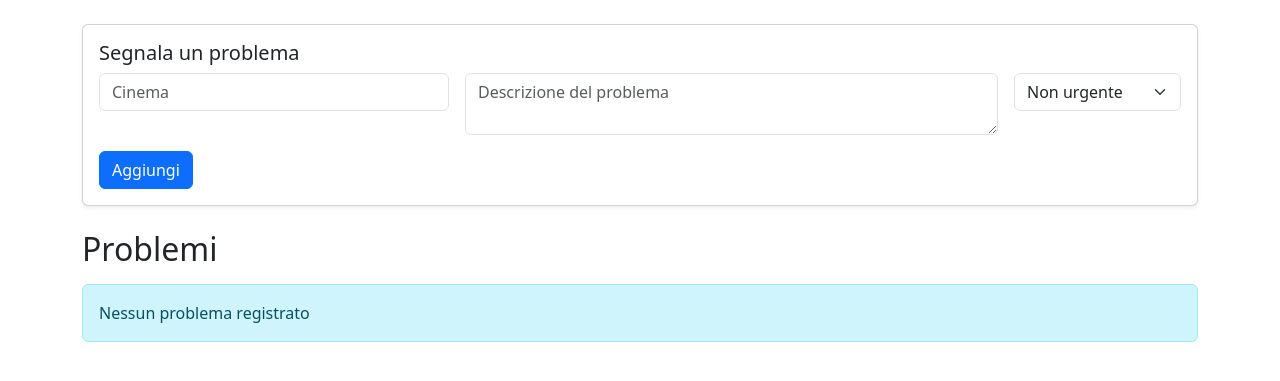
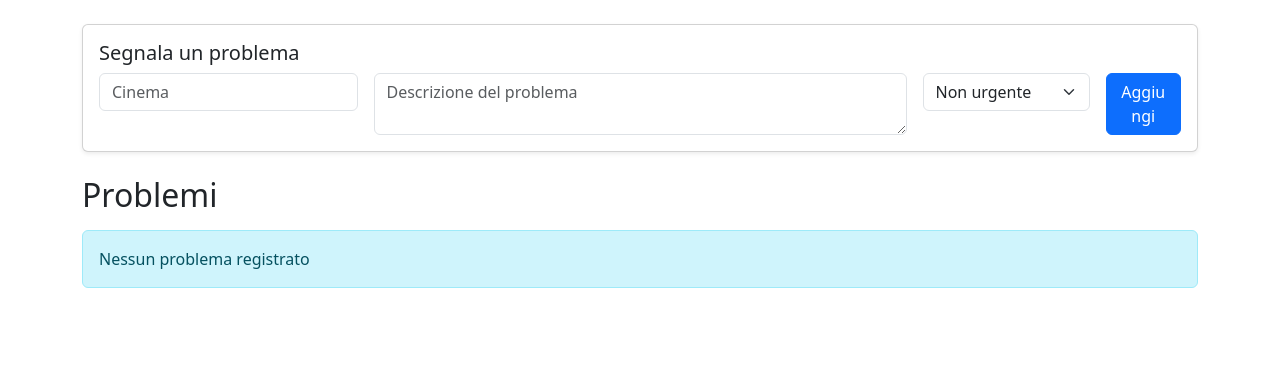
Before and after one commit to Roccotot/SigraFilm-NOC, a Flask app: page /dashboard in a window 1280 px wide. Shown: the part 76-457 px from the top of the page. Run offline with Flask 3, Linux system fonts and the light colour scheme; the visitor is signed in with stand-in values (Sample User, id 1); data that the repository does not hold is empty.

Commit message:
Update dashboard.html

```diff
--- a/templates/dashboard.html
+++ b/templates/dashboard.html
@@ -14,13 +14,16 @@
       <a class="navbar-brand d-none d-lg-block mx-auto" href="https://sigrafilm.com/" target="_blank">
         <img src="{{ url_for('static', filename='logo_sigra.png') }}" alt="Logo SigraFilm" height="50">
       </a>
+
       <button class="navbar-toggler" type="button" data-bs-toggle="collapse" data-bs-target="#navbarContent">
         <span class="navbar-toggler-icon"></span>
       </button>
+
       <div class="collapse navbar-collapse justify-content-between" id="navbarContent">
         <a class="navbar-brand d-none d-lg-block mx-auto" href="#">
           <img src="{{ url_for('static', filename='logo_sigra.png') }}" alt="Logo SigraFilm" height="50">
         </a>
+
         <div class="d-flex">
           {% if session.get("role") == "admin" %}
             <a href="{{ url_for('users') }}" class="btn btn-outline-light me-2">Gestione Utenti</a>
@@ -37,9 +40,9 @@
     <div class="card shadow-sm mb-4">
       <div class="card-body">
         <h5 class="card-title">Segnala un problema</h5>
-        <form method="post" action="{{ url_for('add_problem') }}">
+        <form method="post" action="{{ url_for('dashboard') }}">
           <div class="row g-3">
-            <div class="col-12 col-md-4">
+            <div class="col-12 col-md-3">
               <input type="text" name="cinema" class="form-control" placeholder="Cinema" required>
             </div>
             <div class="col-12 col-md-6">
@@ -52,9 +55,9 @@
                 <option value="Critico">Critico</option>
               </select>
             </div>
-          </div>
-          <div class="mt-3">
-            <button type="submit" class="btn btn-primary">Aggiungi</button>
+            <div class="col-12 col-md-1">
+              <button type="submit" class="btn btn-primary w-100">Aggiungi</button>
+            </div>
           </div>
         </form>
       </div>
@@ -69,7 +72,7 @@
             <tr>
               <th>ID</th>
               <th>Cinema</th>
-              <th>Descrizione</th>
+              <th>Tipo</th>
               <th>Urgenza</th>
               <th>Stato</th>
               <th>Autore</th>
@@ -93,7 +96,7 @@
               <td>{{ p.urgenza }}</td>
               <td>{{ p.stato }}</td>
               <td>{{ p.autore }}</td>
-              <td>{{ p.created_at.strftime('%d/%m/%Y %H:%M') }}</td>
+              <td>{{ p.created_at.strftime("%d/%m/%Y %H:%M") }}</td>
               {% if session.get("role") == "admin" %}
               <td class="text-nowrap">
                 <a href="{{ url_for('edit_problem', problem_id=p.id) }}" class="btn btn-sm btn-warning">✏</a>
```
